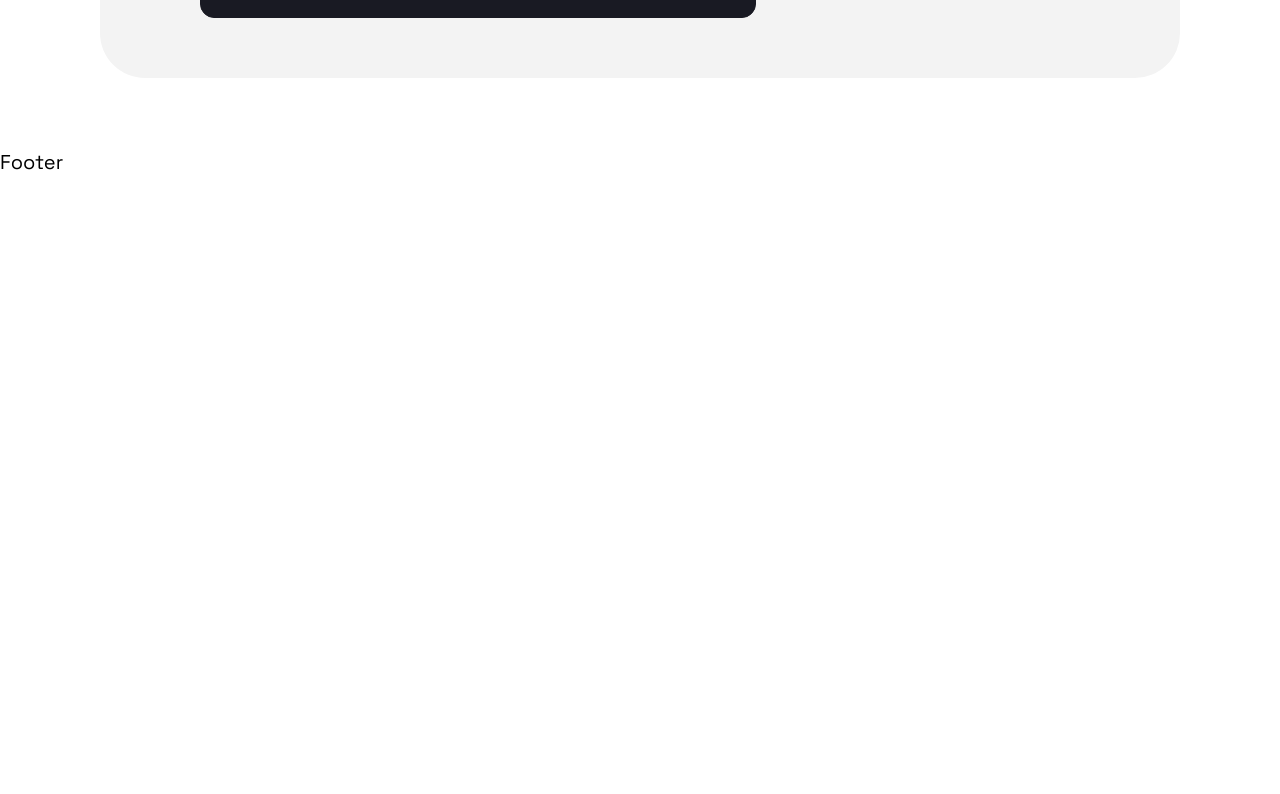
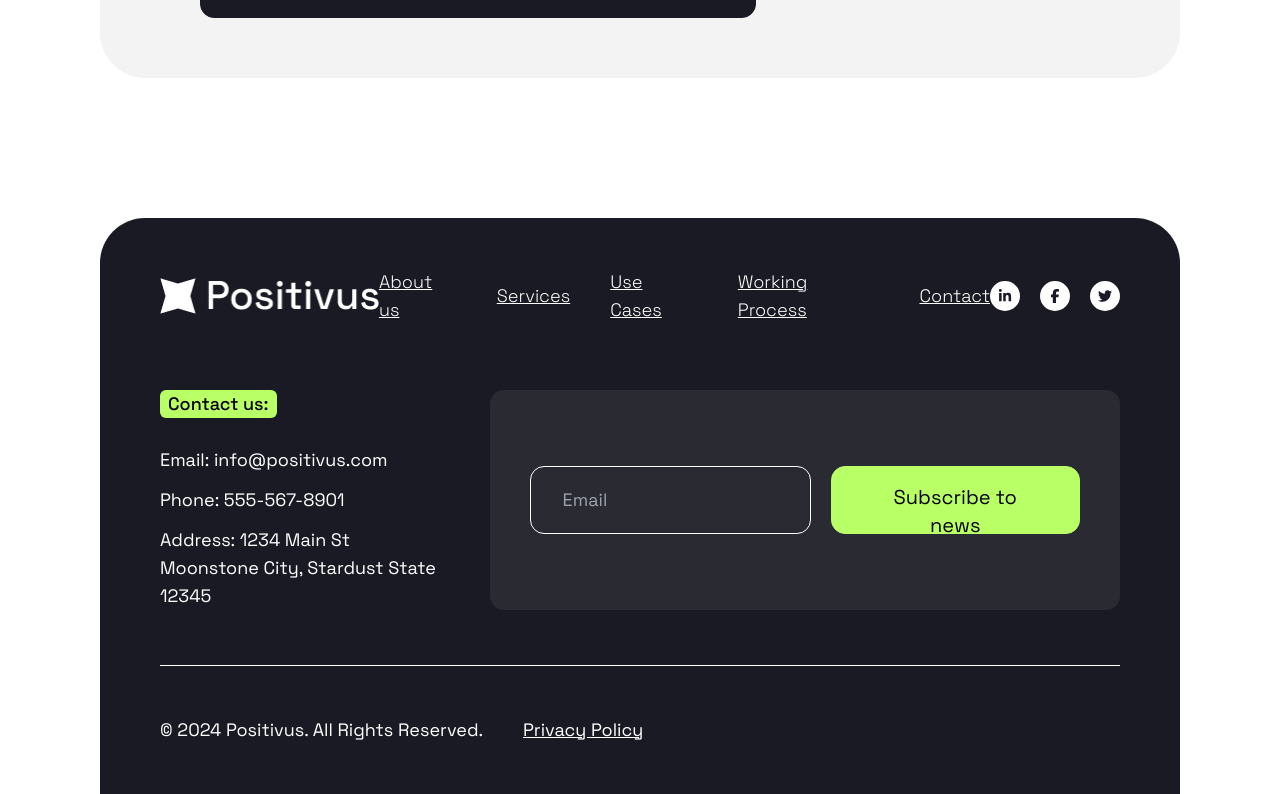
Before and after one commit to aatmaneoulmouden/positivus, a React (Vite) app: page / in a window 1280 px wide. Shown: the part 8813-9607 px from the top of the page. Before the commit the page ends 8989 px from the top, so only its background shows below. Built offline with nearby package versions, Linux system fonts and the light colour scheme.

Commit message:
build: Footer section for desktop

```diff
--- a/src/index.css
+++ b/src/index.css
@@ -77,6 +77,17 @@
 
     /***** End Contact section *****/
 
+    /***** Footer section *****/
+    .social-link {
+        @apply w-[30px] h-[30px] bg-white rounded-full flex justify-center items-center;
+    }
+
+    .contact-info-list li {
+        @apply text-lg text-white;
+    }
+    /***** End Footer section *****/
+
+
 
 }
 
--- a/src/sections/Footer.jsx
+++ b/src/sections/Footer.jsx
@@ -1,5 +1,93 @@
+import { FaFacebookF, FaLinkedinIn, FaTwitter } from "react-icons/fa6";
+import { logoLight } from "../assets";
+import { navlinks } from "../data";
+import { Button } from "../components";
+
 const Footer = () => {
-  return <div>Footer</div>;
+  const displayNavLinks = navlinks.map((link, index) => (
+    <li
+      key={index}
+      data-scrollto={link.section}
+      className="cursor-pointer underline text-lg font-light"
+    >
+      {link.title}
+    </li>
+  ));
+
+  return (
+    <footer>
+      <div className="desktop-footer hidden lg:block mt-[70px]">
+        <div className="container max-w-full">
+          <div className="bg-dark px-[60px] py-[50px] rounded-t-[45px]">
+            <div className="top flex justify-between items-center">
+              <a href="">
+                <img
+                  src={logoLight}
+                  alt="Positivus"
+                  className="w-[144px] object-contain lg:w-[220px]"
+                />
+              </a>
+
+              <ul className="flex justify-center items-center gap-10 text-white">
+                {displayNavLinks}
+              </ul>
+              <ul className="flex justify-end items-center gap-5 text-dark text-sm">
+                <li>
+                  <a href="" className="social-link">
+                    <FaLinkedinIn />
+                  </a>
+                </li>
+                <li>
+                  <a href="" className="social-link">
+                    <FaFacebookF />
+                  </a>
+                </li>
+                <li>
+                  <a href="" className="social-link">
+                    <FaTwitter />
+                  </a>
+                </li>
+              </ul>
+            </div>
+            <div className="middle flex justify-between items-stretch mt-[66px] mb-[55px]">
+              <div className="contact-info">
+                <h4 className="text-lg font-medium bg-green w-fit px-2 rounded-md">
+                  Contact us:
+                </h4>
+                <ul className="contact-info-list mt-7 flex flex-col gap-3">
+                  <li>Email: info@positivus.com</li>
+                  <li>Phone: 555-567-8901</li>
+                  <li>
+                    Address: 1234 Main St <br /> Moonstone City, Stardust State
+                    12345
+                  </li>
+                </ul>
+              </div>
+              <form
+                action=""
+                className="bg-[#292A32] rounded-[14px] flex justify-center items-center gap-5 px-10"
+              >
+                <input type="email" className="h-[68px] bg-[#292A32] border border-white rounded-[14px] text-lg px-8 text-white" placeholder="Email" />
+                <Button
+                  role="submit"
+                  type="primary"
+                  label="Subscribe to news"
+                  classes="w-full h-[68px]"
+                />
+              </form>
+            </div>
+            <div className="bottom pt-[50px] border-t border-white flex justify-start items-center gap-10 text-lg text-white">
+              <p>&copy; 2024 Positivus. All Rights Reserved.</p>
+              <a href="" className="underline">Privacy Policy</a>
+            </div>
+          </div>
+        </div>
+      </div>
+      <div className="mobile-footer block lg:hidden bg-dark mt-[60px]">
+        hello
+      </div>
+    </footer>
+  );
 };
 
 export default Footer;
--- a/src/sections/Testimonials.jsx
+++ b/src/sections/Testimonials.jsx
@@ -22,7 +22,7 @@ const Testimonials = () => {
     breakpoints: {
       768: {
         gap: "30px",
-        fixedWidth: "320px",
+        fixedWidth: "330px",
       },
     },
   };
```
